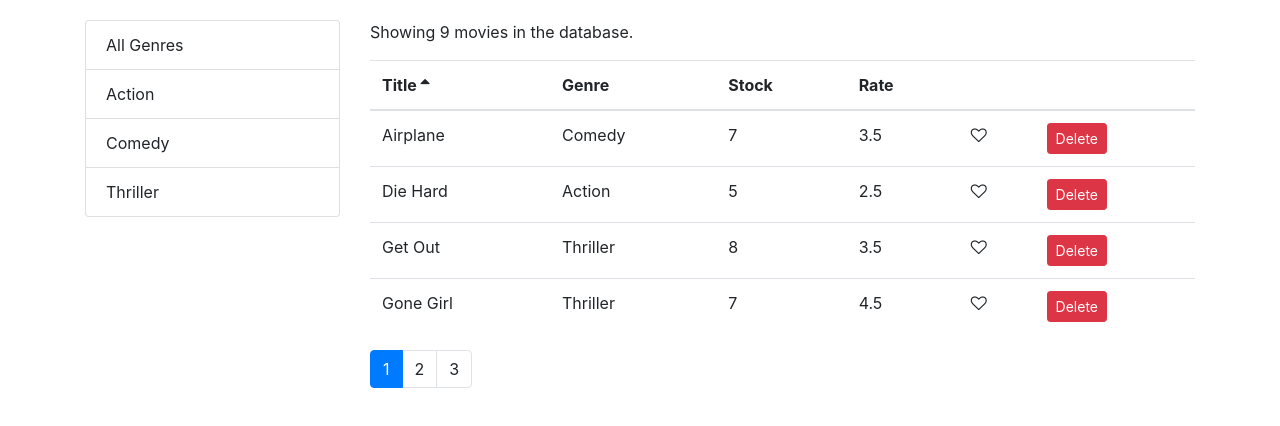
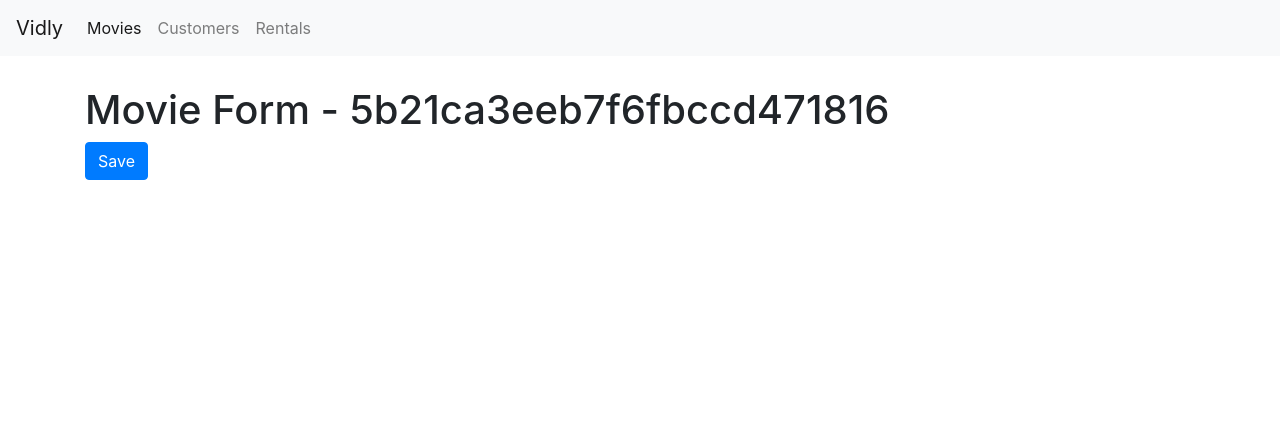
Before and after one commit to magdumsuraj07/vidly, a React (Create React App) app: page /movies/5b21ca3eeb7f6fbccd471816 in a window 1280 px wide. Shown: the top 426 px of the page. Built offline with nearby package versions, Linux system fonts and the light colour scheme.

Commit message:
Added routing in application (#1)
OK

```diff
--- a/package.json
+++ b/package.json
@@ -12,6 +12,7 @@
     "prop-types": "^15.6.2",
     "react": "^18.0.0",
     "react-dom": "^18.0.0",
+    "react-router-dom": "^6.3.0",
     "react-scripts": "5.0.1",
     "web-vitals": "^2.1.4"
   },
--- a/src/App.js
+++ b/src/App.js
@@ -1,11 +1,29 @@
+import React from "react";
+import { Route, Routes, Navigate } from "react-router-dom";
+import Movies from "./components/movies";
+import Customers from "./components/customers";
+import Rentals from "./components/rentals";
+import NotFound from "./components/notFound";
+import NavBar from "./components/navBar";
+import MovieForm from "./components/movieForm";
 import "./App.css";
-import Movies from "./components/movies";
 
 function App() {
   return (
-    <main className="container">
-      <Movies />
-    </main>
+    <React.Fragment>
+      <NavBar />
+      <main className="container">
+        <Routes>
+          <Route path="movies/:id" element={<MovieForm />} />
+          <Route path="movies" element={<Movies />} />
+          <Route path="customers" element={<Customers />} />
+          <Route path="rentals" element={<Rentals />} />
+          <Route path="not-found" element={<NotFound />} />
+          <Route path="/" element={<Navigate push to="movies" />} />
+          <Route path="*" element={<Navigate push to="not-found" />} />
+        </Routes>
+      </main>
+    </React.Fragment>
   );
 }
 
--- /dev/null
+++ b/src/components/customers.jsx
@@ -0,0 +1,7 @@
+import React from "react";
+
+const Customers = () => {
+  return <h1>Customers</h1>;
+};
+
+export default Customers;
--- /dev/null
+++ b/src/components/movieForm.jsx
@@ -0,0 +1,17 @@
+import React from "react";
+import { useParams, useNavigate } from "react-router-dom";
+
+const MovieForm = (props) => {
+  let { id } = useParams();
+  const navigate = useNavigate();
+  return (
+    <div>
+      <h1>Movie Form - {id}</h1>
+      <button className="btn btn-primary" onClick={() => navigate("/movies")}>
+        Save
+      </button>
+    </div>
+  );
+};
+
+export default MovieForm;
--- a/src/components/movies.jsx
+++ b/src/components/movies.jsx
@@ -6,6 +6,7 @@
 import { getGenres } from "../services/fakeGenreService";
 import MoviesTable from "./moviesTable";
 import _, { filter } from "lodash";
+import NavBar from "./navBar";
 
 class Movies extends Component {
   state = {
@@ -77,6 +78,7 @@
     const { totalCount, data: movies } = this.getPagedData();
 
     return (
+      <div className="container">
         <div className="row">
           <div className="col-3">
             <ListGroup
@@ -104,6 +106,7 @@
             />
           </div>
         </div>
+      </div>
     );
   }
 }
--- a/src/components/moviesTable.jsx
+++ b/src/components/moviesTable.jsx
@@ -1,10 +1,17 @@
 import React, { Component } from "react";
+import { Link } from "react-router-dom";
 import Table from "./common/table";
 import Likes from "./common/likes";
 
 class MoviesTable extends Component {
   columns = [
-    { path: "title", label: "Title" },
+    {
+      path: "title",
+      label: "Title",
+      content: (movie) => (
+        <Link to={`/movies/${movie._id}`}>{movie.title}</Link>
+      ),
+    },
     { path: "genre.name", label: "Genre" },
     { path: "numberInStock", label: "Stock" },
     { path: "dailyRentalRate", label: "Rate" },
--- /dev/null
+++ b/src/components/navBar.jsx
@@ -0,0 +1,47 @@
+import React, { Component } from "react";
+import { Link, NavLink } from "react-router-dom";
+
+class NavBar extends Component {
+  state = {};
+  render() {
+    return (
+      <nav className="navbar navbar-expand-lg navbar-light bg-light">
+        <Link className="navbar-brand" to="/">
+          Vidly
+        </Link>
+        <button
+          className="navbar-toggler"
+          type="button"
+          data-toggle="collapse"
+          data-target="#navbarNav"
+          aria-controls="navbarNav"
+          aria-expanded="false"
+          aria-label="Toggle navigation"
+        >
+          <span className="navbar-toggler-icon"></span>
+        </button>
+        <div className="collapse navbar-collapse" id="navbarNav">
+          <ul className="navbar-nav">
+            <li className="nav-item">
+              <NavLink className="nav-link" to="/movies">
+                Movies <span className="sr-only">(current)</span>
+              </NavLink>
+            </li>
+            <li className="nav-item">
+              <NavLink className="nav-link" to="/customers">
+                Customers
+              </NavLink>
+            </li>
+            <li className="nav-item">
+              <NavLink className="nav-link" to="/rentals">
+                Rentals
+              </NavLink>
+            </li>
+          </ul>
+        </div>
+      </nav>
+    );
+  }
+}
+
+export default NavBar;
--- /dev/null
+++ b/src/components/notFound.jsx
@@ -0,0 +1,7 @@
+import React from "react";
+
+const NotFound = () => {
+  return <h1>Not Found</h1>;
+};
+
+export default NotFound;
--- /dev/null
+++ b/src/components/rentals.jsx
@@ -0,0 +1,7 @@
+import React from "react";
+
+const Rentals = () => {
+  return <h1>Rentals</h1>;
+};
+
+export default Rentals;
--- a/src/index.css
+++ b/src/index.css
@@ -1,11 +1,15 @@
 body {
   margin: 0;
-  padding: 20px 0 0 0 ;
+  padding: 0 0 0 0 ;
   font-family: -apple-system, BlinkMacSystemFont, 'Segoe UI', 'Roboto', 'Oxygen',
     'Ubuntu', 'Cantarell', 'Fira Sans', 'Droid Sans', 'Helvetica Neue',
     sans-serif;
   -webkit-font-smoothing: antialiased;
   -moz-osx-font-smoothing: grayscale;
+}
+
+.navbar {
+  margin-bottom: 30px;
 }
 
 code {
--- a/src/index.js
+++ b/src/index.js
@@ -5,11 +5,14 @@
 import reportWebVitals from "./reportWebVitals";
 import "bootstrap/dist/css/bootstrap.css";
 import "font-awesome/css/font-awesome.css";
+import { BrowserRouter } from "react-router-dom";
 
 const root = ReactDOM.createRoot(document.getElementById("root"));
 root.render(
   <React.StrictMode>
-    <App />
+    <BrowserRouter>
+      <App />
+    </BrowserRouter>
   </React.StrictMode>
 );
 
```
Also changed, not shown: 1 other file (tests, documents, lock files or other folders). Lines whose indentation alone changed are shown as unchanged.
